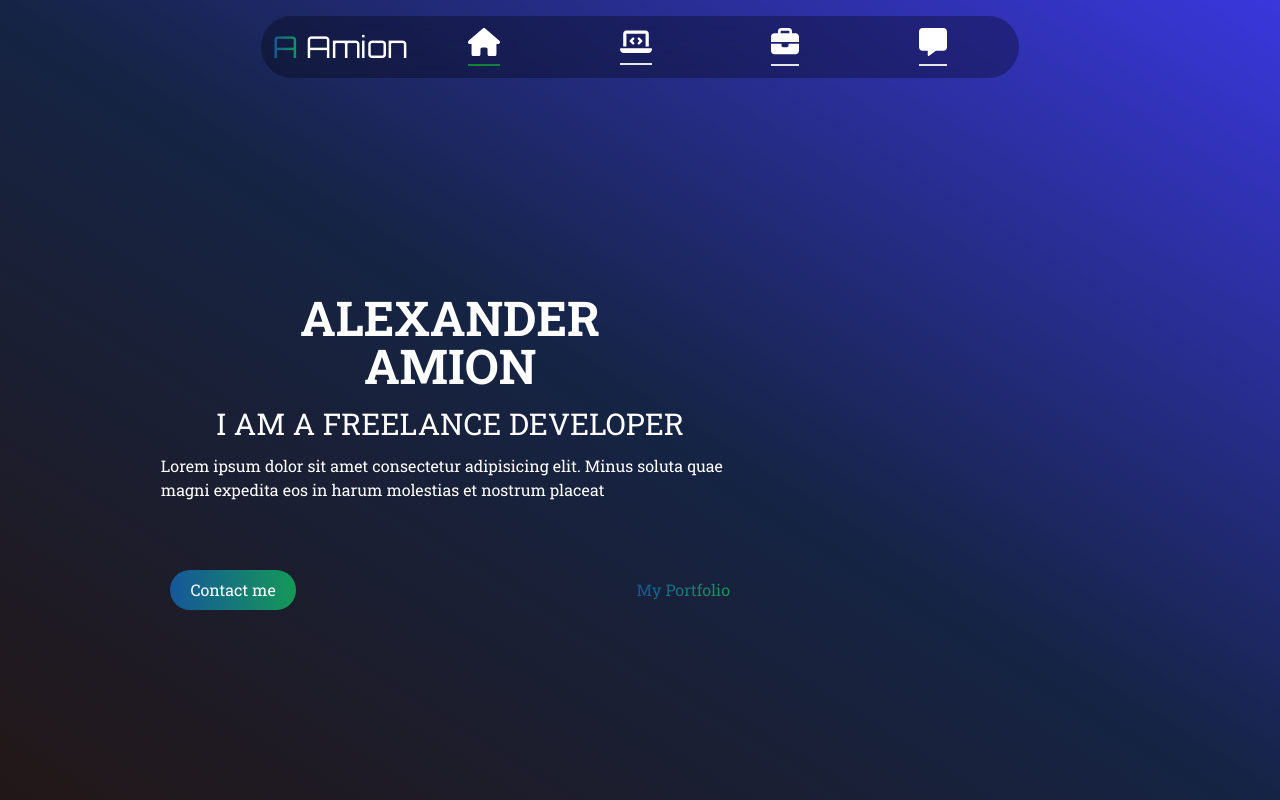
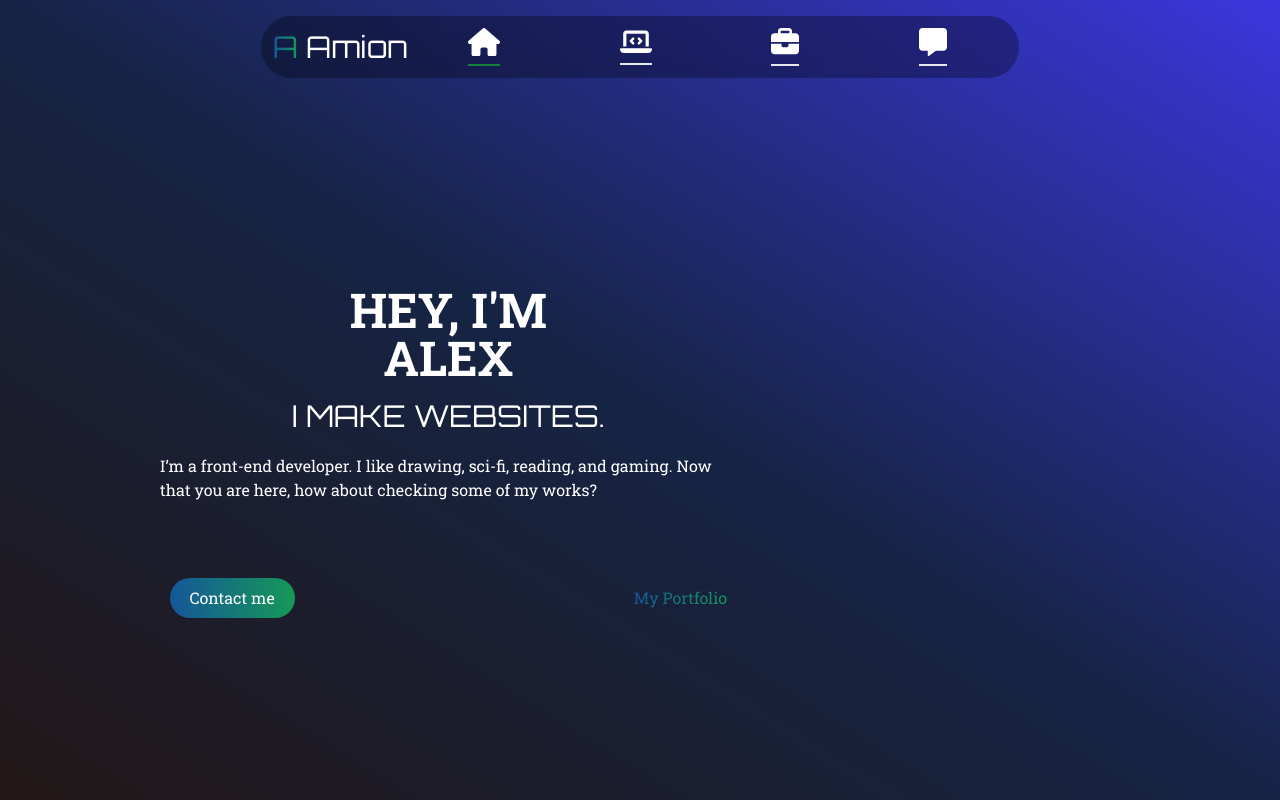
Before and after one commit to Grimmjow2904/grimmjow2904.github.io, a Vue app: page / in a window 1280 px wide. Built offline with nearby package versions, Linux system fonts and the light colour scheme.

Commit message:
fill contend

```diff
--- a/src/components/RepoCard.vue
+++ b/src/components/RepoCard.vue
@@ -5,7 +5,7 @@
       :src="`/img/${repo.img}.png`"
     />
     <div
-      class="absolute bottom-0 w-full translate-y-full p-8 transition-all duration-500 group-hover:translate-y-0"
+      class="absolute bottom-0 w-full translate-y-full p-5 transition-all duration-500 group-hover:translate-y-0"
     >
       <h3 class="py-3 font-orbitron font-bold">{{ repo.name }}</h3>
 
--- a/src/components/TheBanner.vue
+++ b/src/components/TheBanner.vue
@@ -8,14 +8,14 @@
         v-motion="fade"
         class="flex flex-col items-center justify-center p-4"
       >
-        <h1 class="observable py-4 text-center font-bold uppercase">
-          Alexander <br />
-          Amion
+        <h1 class="py-4 text-center font-bold uppercase">
+          Hey, I'm <br />
+          Alex
         </h1>
-        <h2 class="uppercase">I am a Freelance Developer</h2>
-        <p class="w-full py-3 text-start md:w-2/3">
-          Lorem ipsum dolor sit amet consectetur adipisicing elit. Minus soluta
-          quae magni expedita eos in harum molestias et nostrum placeat
+        <h2 class="font-orbitron uppercase">I make websites.</h2>
+        <p class="w-full py-5 text-start md:w-2/3">
+          I’m a front-end developer. I like drawing, sci-fi, reading, and
+          gaming. Now that you are here, how about checking some of my works?
         </p>
       </div>
 
--- a/src/components/TheServices.vue
+++ b/src/components/TheServices.vue
@@ -1,25 +1,26 @@
 <template>
   <section id="services" class="flex h-screen snap-start snap-always flex-col">
     <div v-motion="enterRigth(1)" class="mt-12 p-4">
-      <h1 class="observable py-5 uppercase">What I do</h1>
+      <h1 class="py-5 uppercase">What I do</h1>
       <p>
-        Lorem ipsum dolor, sit amet consectetur adipisicing elit. Eum eveniet id
+        I'm a Software Engineer with experience as a web developer. I specialize
+        in building web applications using the Vue.js framework.
       </p>
-      <button class="btn my-6">See my work</button>
+      <button class="btn mt-3">See my work</button>
     </div>
-    <div class="grid flex-1 p-4">
+    <div class="grid flex-1 px-4">
       <div
         v-motion="enterLeft(index)"
         v-for="(ser, index) in services"
         :key="index"
-        class="gap-4"
+        class="gap-2"
       >
         <h2 class="py-4">
           {{ ser.name }}
         </h2>
 
         <p>
-          Lorem ipsum dolor sit amet consectetur adipisicing elit. Laboriosam
+          {{ ser.description }}
         </p>
       </div>
     </div>
@@ -28,7 +29,6 @@
 
 <script setup lang="ts">
 import { ref } from "vue";
-
 import { enterLeft, enterRigth } from "@/composables/motions";
 
 export interface service {
@@ -39,11 +39,13 @@ export interface service {
 const services = ref<service[]>([
   {
     name: "Development",
-    description: "sdasdasdasd",
+    description:
+      "Frontend programing lenguages as HTML,CSS and JavaScript.Vue.js framework using the CompositionAPI.",
   },
   {
-    name: "otro",
-    description: "asdasdasdasdas",
+    name: "Testing and Debugging",
+    description:
+      "Continuously test the webpage for any possible errors. Should any arise,  know how to debug it. Making sure the code is doing what it's supposed to do.",
   },
 ]);
 </script>
--- a/src/components/TheWorks.vue
+++ b/src/components/TheWorks.vue
@@ -1,7 +1,7 @@
 <template>
   <section id="work" class="flex h-screen snap-start snap-always flex-col">
     <div v-motion="enterRigth(1)" class="mt-20 px-4">
-      <h1 class="observable my-2 uppercase">My works</h1>
+      <h1 class="my-2 uppercase">My works</h1>
       <p>I work as a developer since 2021.Here are some of my works.</p>
       <button class="btn mt-2">
         <a class=" " href="https://github.com/Grimmjow2904/">
--- a/src/views/HomeView.vue
+++ b/src/views/HomeView.vue
@@ -22,7 +22,6 @@ onMounted(() => {
     {
       root: document.querySelector("#observer-root"),
       threshold: 1.0,
-      // rootMargin: "0px 0px -30% 0px",
     }
   );
 
```
